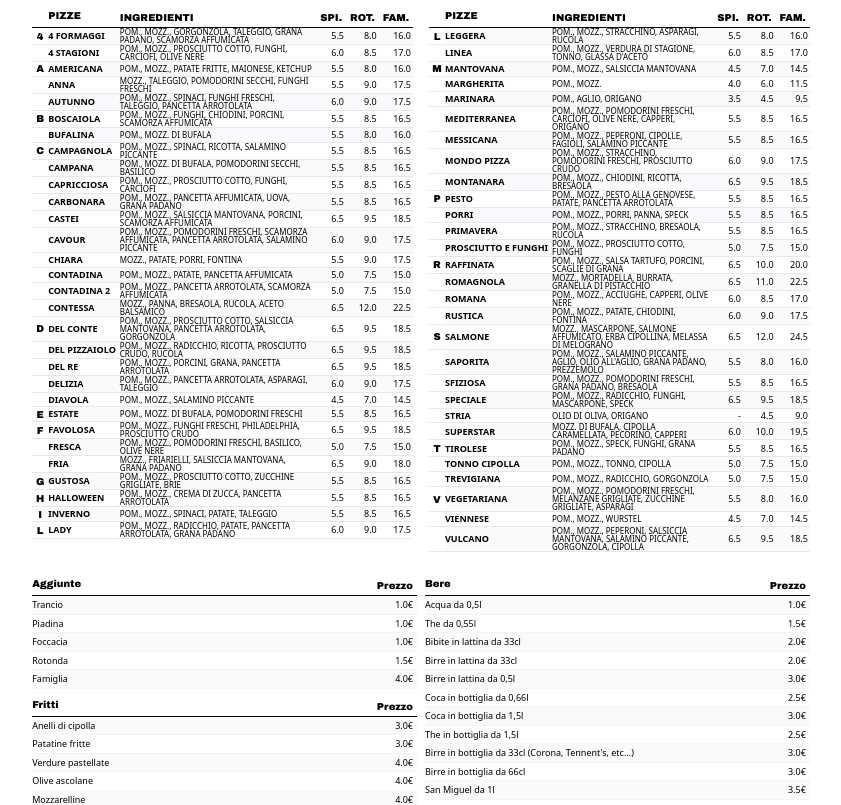
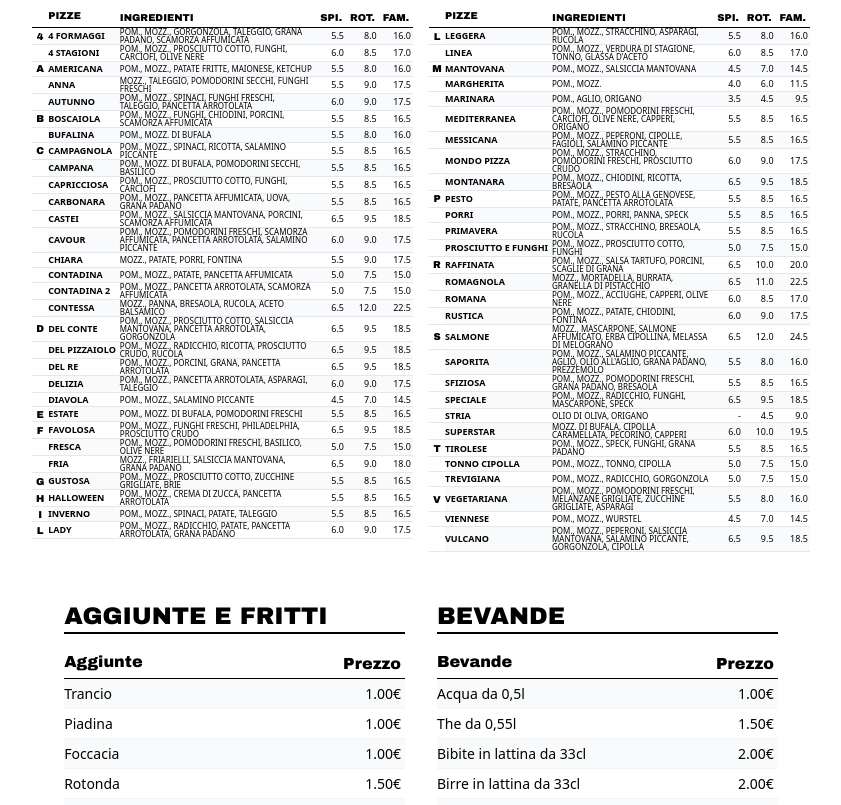
Before and after one commit to castasamu/mondopizza-listino, a React (Vite) app: page /listino in a window 1280 px wide. Shown: the top 805 px of the page, without its empty margins (219-1060 px from the left). Built offline with nearby package versions, Linux system fonts and the light colour scheme.

Commit message:
feat: Enhance ListinoDritto layout with customizable table font sizes, dedicated section headers, and refined print styling including page breaks and margins.

```diff
--- a/src/ListinoDritto.tsx
+++ b/src/ListinoDritto.tsx
@@ -1,12 +1,26 @@
 import type { Pizza, Item } from "./pizze";
 import { aggiunte, fritti, pizze, bere } from "./pizze";
 
-const TableStandard = ({ items, name }: { items: Item[]; name: string }) => (
-  <table className="table-auto w-full mt-2 text-[9px]">
+const TableStandard = ({
+  items,
+  name,
+  fontSize = "text-[12px]",
+  headerSize = "text-[14px]",
+}: {
+  items: Item[];
+  name: string;
+  fontSize?: string;
+  headerSize?: string;
+}) => (
+  <table className={`table-auto w-full mt-2 ${fontSize}`}>
     <thead>
       <tr className="border-b border-black">
-        <th className="font-arial-black text-[10px] text-left pb-1">{name}</th>
-        <th className="font-arial-black text-[10px] px-1 text-right">Prezzo</th>
+        <th className={`font-arial-black ${headerSize} text-left pb-1`}>
+          {name}
+        </th>
+        <th className={`font-arial-black ${headerSize} px-1 text-right`}>
+          Prezzo
+        </th>
       </tr>
     </thead>
     <tbody>
@@ -15,9 +29,9 @@ const TableStandard = ({ items, name }: { items: Item[]; name: string }) => (
           key={item._id}
           className={`${index % 2 === 0 ? "bg-gray-50" : ""} border-b border-gray-100`}
         >
-          <td className="py-0.5">{item.name}</td>
+          <td className="py-1">{item.name}</td>
           <td className="text-end px-1 tabular-nums">
-            {(item.price / 100).toFixed(1)}€
+            {(item.price / 100).toFixed(2)}€
           </td>
         </tr>
       ))}
@@ -127,7 +141,7 @@ function ListinoDritto() {
 
   return (
     <div className="listino-container p-2">
-      <div className="flex gap-4">
+      <div className="pizzas flex gap-4">
         {/* Left Column */}
         <div className="flex-1">
           <PizzaTable items={leftColumn} />
@@ -138,13 +152,36 @@ function ListinoDritto() {
           <PizzaTable items={rightColumn} />
         </div>
       </div>
-      <div className="mt-4 grid grid-cols-2 gap-2">
+      <div className="others page-break mt-4 grid grid-cols-2 gap-8 p-8">
         <div>
-          <TableStandard items={aggiunte} name="Aggiunte" />
-          <TableStandard items={fritti} name="Fritti" />
+          <h2 className="font-arial-black text-2xl mb-4 uppercase border-b-2 border-black">
+            Aggiunte e Fritti
+          </h2>
+          <TableStandard
+            items={aggiunte}
+            name="Aggiunte"
+            fontSize="text-[14px]"
+            headerSize="text-[16px]"
+          />
+          <div className="mt-8">
+            <TableStandard
+              items={fritti}
+              name="Fritti"
+              fontSize="text-[14px]"
+              headerSize="text-[16px]"
+            />
+          </div>
         </div>
         <div>
-          <TableStandard items={bere} name="Bere" />
+          <h2 className="font-arial-black text-2xl mb-4 uppercase border-b-2 border-black">
+            Bevande
+          </h2>
+          <TableStandard
+            items={bere}
+            name="Bevande"
+            fontSize="text-[14px]"
+            headerSize="text-[16px]"
+          />
         </div>
       </div>
     </div>
--- a/src/index.css
+++ b/src/index.css
@@ -21,7 +21,11 @@ body {
 @media print {
   @page {
     size: A4;
-    margin: 5mm;
+    margin: 10mm;
+  }
+  .page-break {
+    break-before: page;
+    padding-top: 10mm;
   }
 }
 
```
Also changed, not shown: src/main.tsx (+8 -8 lines).
